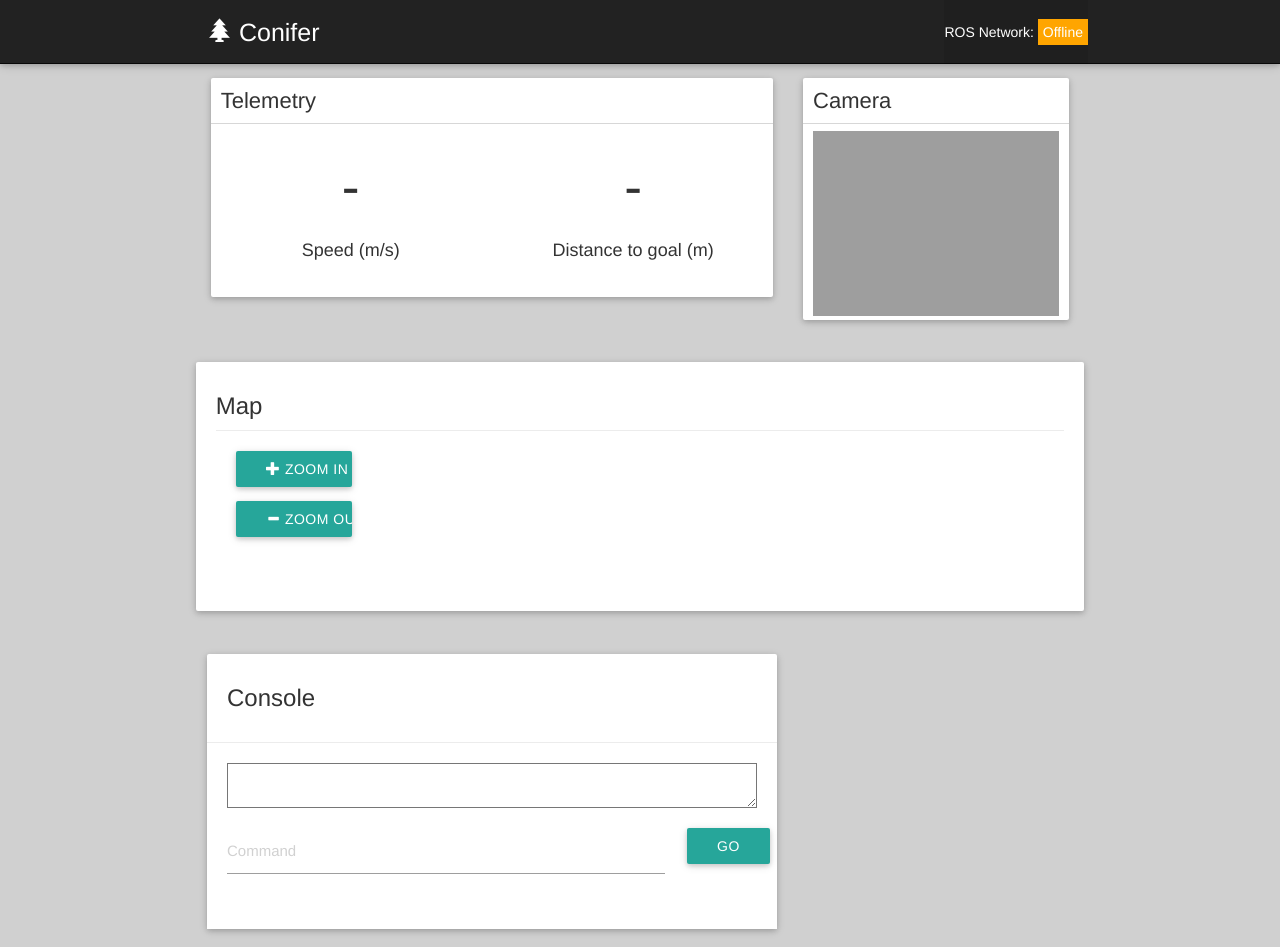
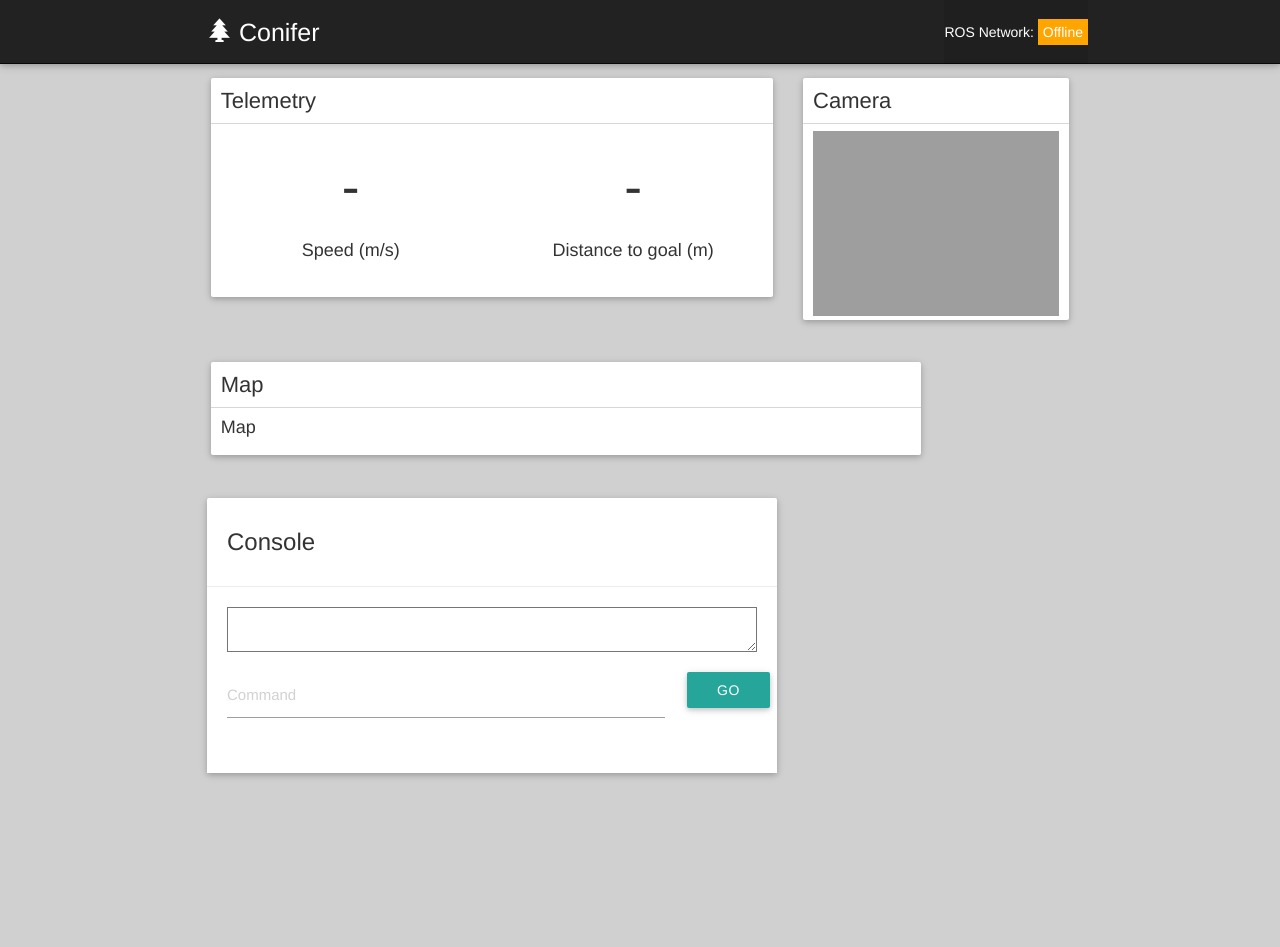
Before and after one commit to 1487quantum/conifer-dashboard, a plain HTML site: page public/index.html in a window 1280 px wide. After the commit the page ends 808 px from the top, so only its background shows below. Drawn offline with Linux system fonts and the light colour scheme; grey boxes are pictures that could not be loaded.

Commit message:
Refined Map section

```diff
--- a/public/index.html
+++ b/public/index.html
@@ -88,28 +88,18 @@
 
     <!-- Second ROW OF BLOCKS -->
     <div class="row">
+    <div class="col-sm-10 constyle">
       <div class="card white">
-        <div class="card-content">
-
-
-          <span class="card-title">Map</span>
-          <div class="card-action">
-            <div class="row">
-              <div class="col s12 m10">
-                <div id="navm">
-                </div>
-              </div>
-              <div class="col s12 m2">
-                <button class="waves-effect waves-light btn white-text" style="margin-bottom: 1em; width: 100%"><span aria-hidden="true" class="glyphicon glyphicon-plus"></span> Zoom In</button>
-                <button class="waves-effect waves-light btn  white-text" style="margin-bottom: 1em; width: 100%"><span aria-hidden="true" class="glyphicon glyphicon-minus"></span> Zoom Out</button>
-              </div>
-            </div>
-          </div>
-
+        <div class="title">Map</div>
+        <div class="content">
+          <p>Map</p>
+          <div id="navm"></div>
         </div>
       </div>
+    </div>
+  </div>
 
-    </div><!-- /row 2 -->
+    <!-- /row 2 -->
 
     <!-- 3rd ROW OF BLOCKS -->
     <div class="row">
```
